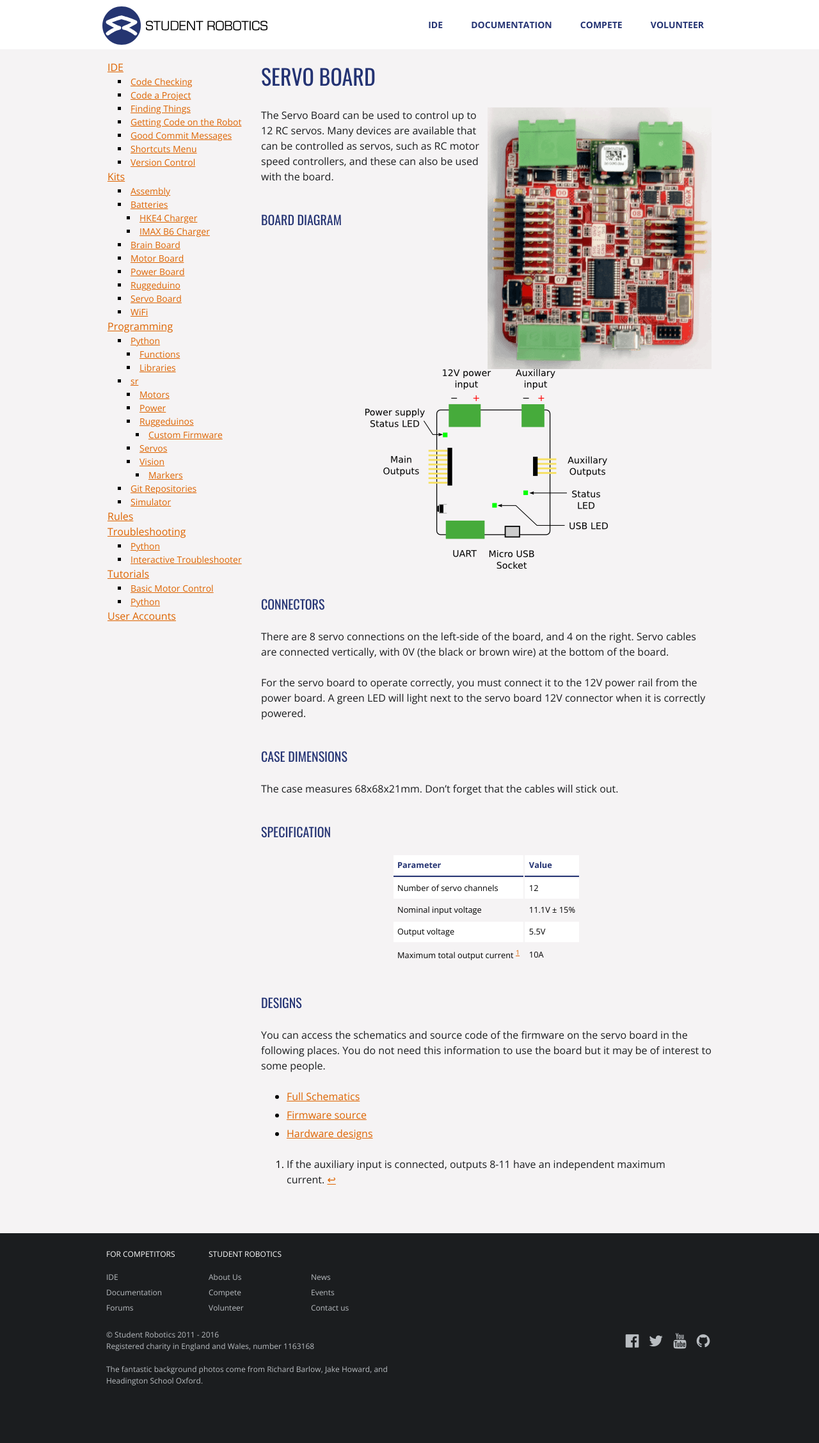
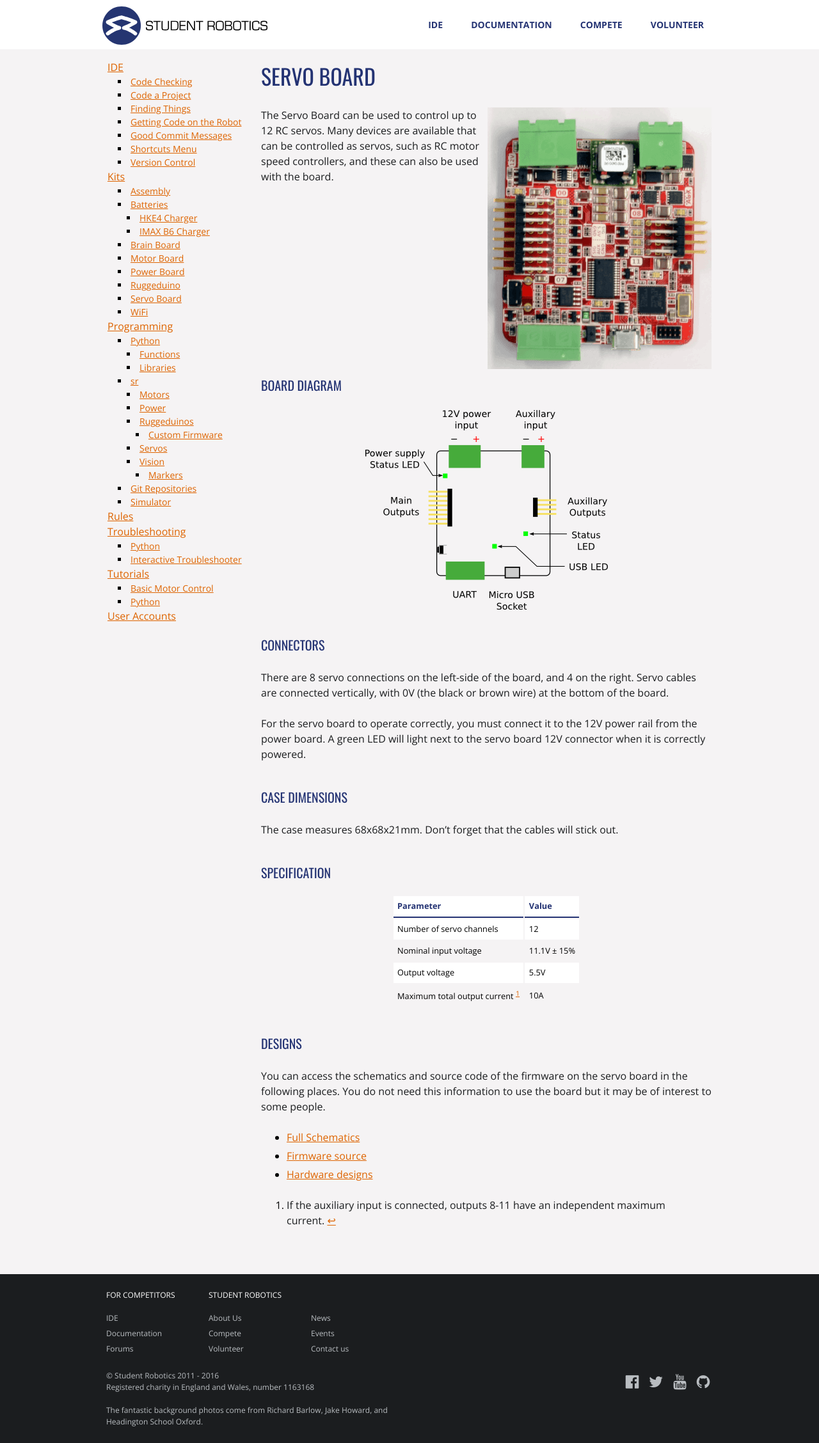
Before and after one commit to srobo/docs, a Jekyll site: the page built from kit/servo_board.md, in a window 1280 px wide. Shown: the whole page at 64% size. Built offline with Jekyll 4.4.1, drawn with Linux system fonts in a browser that asks for light colours; nearby versions of some CDN libraries; comment, search, counter and statistics services are not loaded; before the commit the page ends 2192 px from its top, so only the background shows below that.

Commit message:
Add margins around images to prevent the appearance of overlap
Change-Id: I8e64a87e459cc5eb6100330741d5b678814744f9

```diff
--- a/_sass/docs.scss
+++ b/_sass/docs.scss
@@ -14,6 +14,10 @@
   h3 {
     font-size: $echo;
     margin: 1em 0 .5em;
+  }
+
+  h1, h2, h3, h4, h5, h6 {
+    clear: both;
   }
 
   p {
@@ -63,15 +67,17 @@
 
   img {
     display: block;
-    margin: 0 auto;
+    margin: 0 auto 10px;
     width: initial;
     max-width: 100%;
 
     &.left {
       float: left;
+      margin-right: 10px;
     }
     &.right {
       float: right;
+      margin-left: 10px;
     }
   }
 
```
